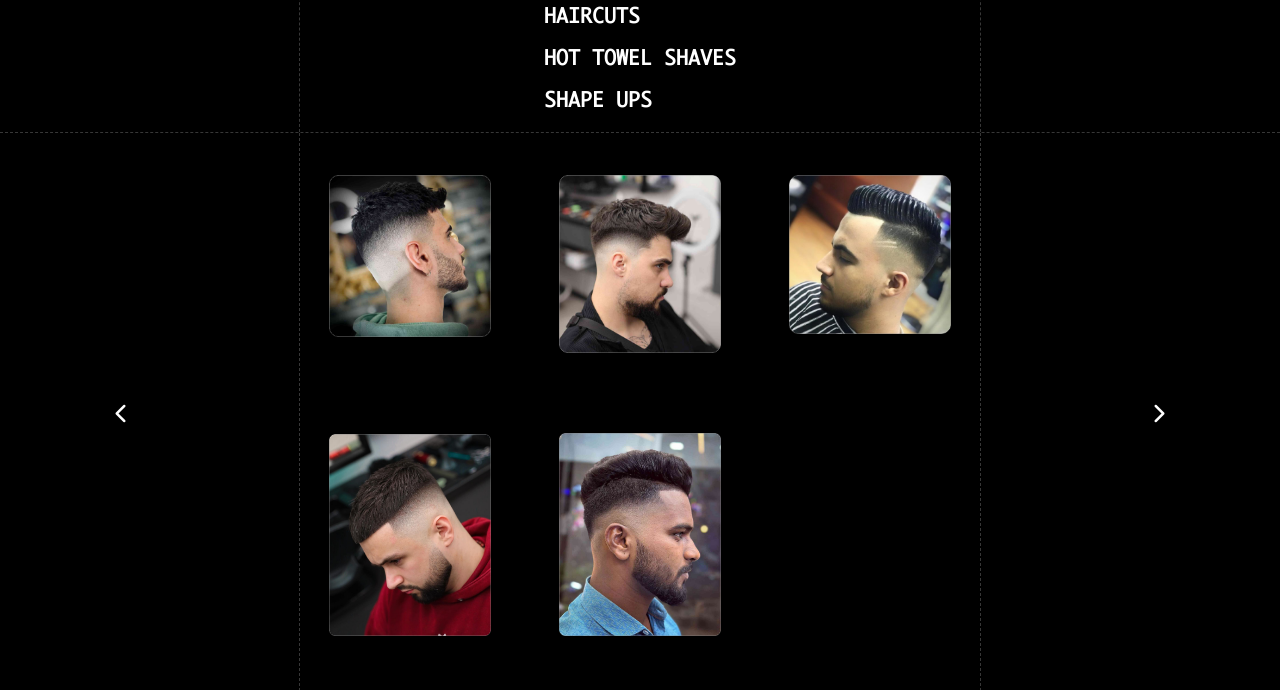
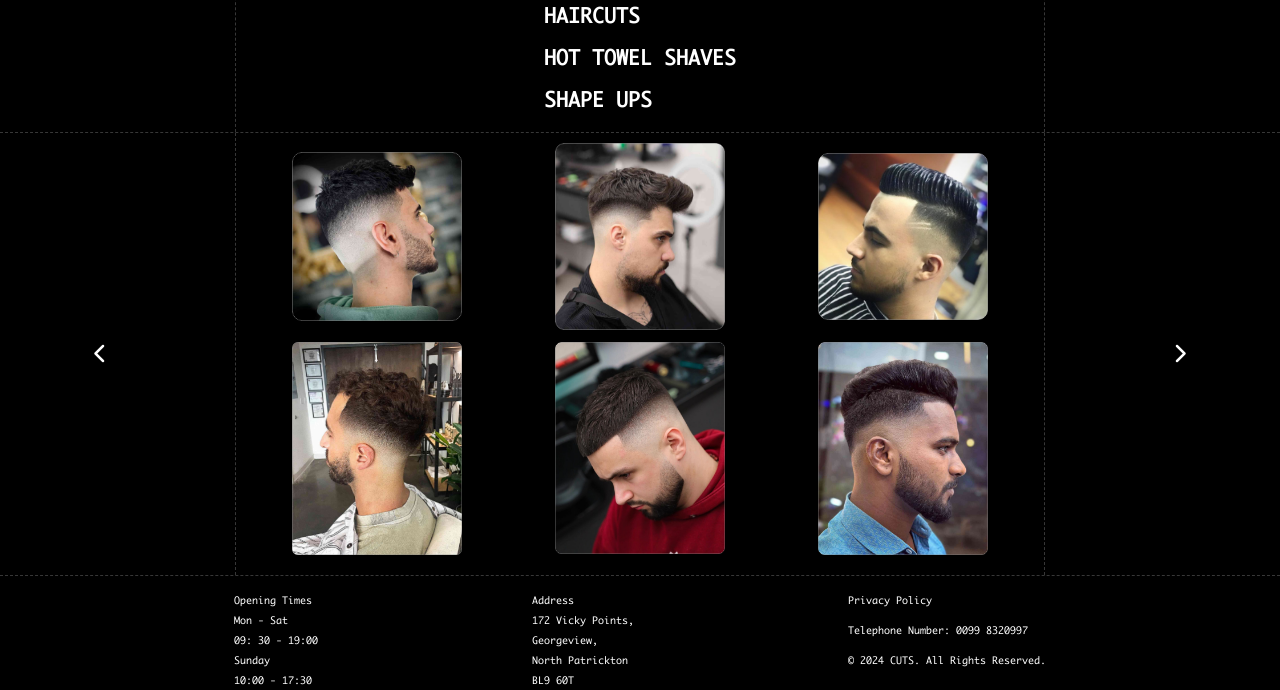
Before and after one commit to SamuelZoro/Portfolio-Website-Frontend, a plain HTML site: page frontend/websites/cuts/index.html in a window 1280 px wide. Shown: the part 61-751 px from the top of the page. Drawn offline with Linux system fonts and the light colour scheme.

Commit message:
'cuts' portfolio project home page complete

```diff
--- a/frontend/websites/cuts/cuts.css
+++ b/frontend/websites/cuts/cuts.css
@@ -1,6 +1,11 @@
 @font-face {
     font-family: mainFont;
     src: url(fonts/Monaco.ttf);
+}
+
+@font-face {
+    font-family: subFont;
+    src: url(fonts/DUE.ttf);
 }
 
   /*body properties*/
@@ -8,7 +13,6 @@
     margin: 0;
     height: 100%;
     background-color: rgb(0, 0, 0);
-    font-family: mainFont;
     overflow-y: auto;
   }
 
@@ -42,6 +46,7 @@
         padding-right: 2rem;
         border-bottom: thin dashed rgba(255, 255, 255, 0.216);
         color: white;
+        font-family: mainFont;
 }
 
 
@@ -110,14 +115,6 @@ li {
     list-style: none;
 }
 
-#listItem1 {
-    text-indent: -6rem;
-}
-
-#listItem3 {
-    text-indent: 6rem;
-}
-
 #homeHeading {
     padding-left:2rem;
     padding-right:2rem;
@@ -127,6 +124,7 @@ li {
     width:60%;
    display: flex;
    justify-content: center;
+   font-family: mainFont;
 }
 
 main {
@@ -147,7 +145,7 @@ width:100%;
 
 #hairstyle4 {
     width:100%;
-
+    display:none;
 }
 
 #hairstyle5 {
@@ -163,16 +161,15 @@ width:100%;
 
 .hairstyles {
     width:90%;
-    height:90%;
-    margin: 1rem;
+    margin:1rem;
 }
 
 .hairstylesHidden {
-    margin-bottom:1;
-    width:100%;
+
+    width:90%;
 }
 
-#imgContainer {
+#imgContainer1 {
     padding-left:2rem;
     padding-right:2rem;
     padding-top:1rem;
@@ -221,6 +218,11 @@ margin-left:3rem;
 
 }
 
+#no1 {
+    font-family: subFont;
+    color:rgb(170, 28, 28);
+    font-size: xx-large;
+}
 #footerFlexContainer {
     margin-top: 1rem;
     margin-bottom: 0rem;
@@ -229,7 +231,7 @@ margin-left:3rem;
     display: grid;
     grid-template-columns: auto auto;
     justify-content: space-evenly;
-
+    font-family: mainFont;
 
 
     color: white;
@@ -267,6 +269,7 @@ margin-left:3rem;
 
 .hairstyles {
     width:70%;
+    margin:0rem;
     }
 
     #footerFlexContainer {
@@ -276,6 +279,27 @@ margin-left:3rem;
         align-content: space-evenly;
 
 
+    }
+
+    #imgContainer1 {
+        grid-template-columns: auto auto auto;
+    }
+
+    #hairstyle4 {
+        display:block;
+    }
+
+    #hairstyle5 {
+        display:block;
+    }
+    #hairstyle6 {
+        display:block;
+    }
+
+
+    .hairstylesHidden {
+        width:70%;
+        margin:1rem;
     }
 
     }
@@ -296,7 +320,6 @@ margin-left:3rem;
     }
 
 
-
     #dropdownContainer {
         display:none;
 
@@ -307,45 +330,4 @@ margin-left:3rem;
         display:block;
     }
 
-    #homeHeading {
-        width:50%;
-    }
-
-    #imgContainer {
-        width:50%;
-        display: grid;
-        grid-template-columns: auto auto auto;
-        column-gap: 5rem;
-    }
-    .hairstyles {
-        width:90%;
-        margin-top: 5rem;
-        padding-left:0rem;
-        padding-right:0rem;
-        padding-top:0rem;
-        }
-
-        .hairstylesHidden {
-            width:90%;
-        margin-top: 5rem;
-        padding-left:0rem;
-        padding-right:0rem;
-        padding-top:0rem;
-        }
-
-     #hairstyle4 {
-        display:block;
-        margin-bottom: 5rem;
-     }
-
-     #hairstyle5 {
-        display:block;
-        margin-bottom: 5rem;
-     }
-
-     #hairstyle6 {
-        display:block;
-        margin-bottom: 5rem;
-     }
-
 }
--- a/frontend/websites/cuts/index.html
+++ b/frontend/websites/cuts/index.html
@@ -49,22 +49,22 @@
             <main>
 
                 <div id="topFlexContainer">
-                    <div id="leftBox"></div>
+                    <div class="leftBox"></div>
                     <h1 id="homeHeading">
                         <ul>
-                            <li class="list">HAIRCUTS</li><br>
-                            <li class="list">HOT TOWEL SHAVES</li><br>
-                            <li class="list">SHAPE UPS</li>
+                            <li id="listItem1">HAIRCUTS</li><br>
+                            <li id="listItem2">HOT TOWEL SHAVES</li><br>
+                            <li id="listItem3">SHAPE UPS</li>
                         </ul>
                     </h1>
-                    <div id="rightBox"></div>
+                    <div class="rightBox"></div>
                 </div>
 
                 <div id="midFlexContainer">
                     <div id="leftBox">
                         <i id="leftArrow" class="fa-solid fa-chevron-left fa-2xl center"></i>
                     </div>
-                    <div id="imgContainer">
+                    <div id="imgContainer1">
                         <div class="hairstyles">
                         <img id="hairstyle1" src="images/haircut1.png" alt="high top fade haircut">
                         </div>
@@ -74,6 +74,9 @@
                         <div class="hairstyles">
                         <img id="hairstyle3" src="images/haircut3.png" alt="high top fade haircut, with two slits on the side">
                         </div>
+                        <div class="hairstylesHidden">
+                            <img id="hairstyle4" src="images/haircut4.png" alt="high top fade haircut, with two slits on the side">
+                            </div>
                         <div class="hairstylesHidden">
                         <img id="hairstyle5" src="images/haircut5.png" alt="high top fade haircut">
                         </div>
```
Also changed, not shown: frontend/websites/cuts/fonts/DUE.TTF (added), frontend/websites/cuts/fonts/EvilTypewriter.ttf (added), 5 other files.
